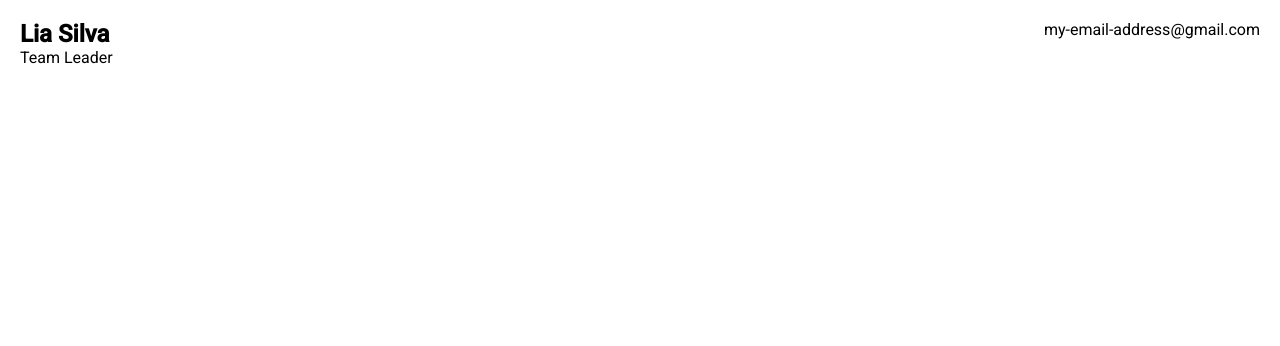
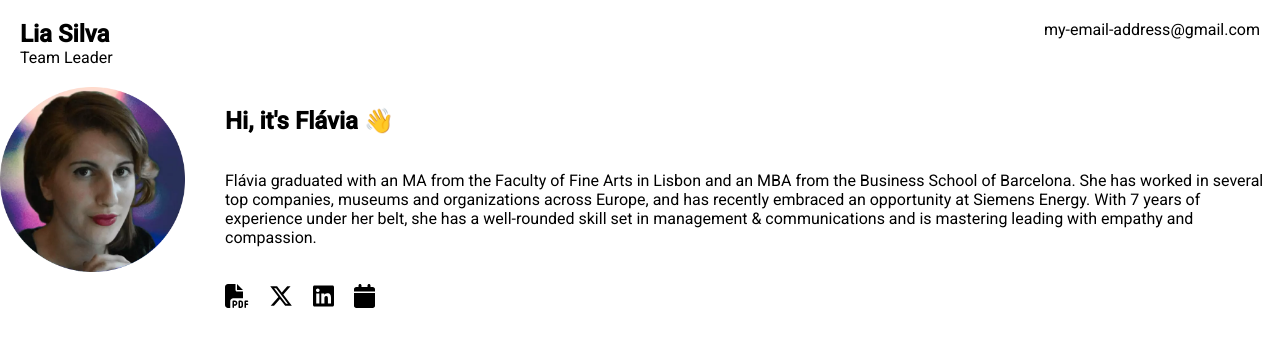
Before and after one commit to Jerome-Baille/lia-portfolio, an Angular app: page / in a window 1280 px wide. Shown: the top 346 px of the page. Built offline with nearby package versions, Linux system fonts and the light colour scheme.

Commit message:
Add AboutComponent with template, styles, and routing

```diff
--- /dev/null
+++ b/src/app/about/about.component.html
@@ -0,0 +1,29 @@
+<section class="about-container">
+    <div class="img-container">
+        <img src="profile-picture.webp" alt="">
+    </div>
+    <div class="about-text">
+        <h1>Hi, it's Flávia 👋</h1>
+        <p>
+            Flávia graduated with an MA from the Faculty of Fine Arts in Lisbon and an MBA from the Business School of
+            Barcelona. She has worked in several top companies, museums and organizations across Europe, and has
+            recently embraced an opportunity at Siemens Energy. With 7 years of experience under her belt, she has a
+            well-rounded skill set in management & communications and is mastering leading with empathy and compassion.
+        </p>
+
+        <div class="about-actions">
+            <a href="URL_FOR_PDF" target="_blank">
+                <fa-icon [icon]="faFilePdf"></fa-icon>
+            </a>
+            <a href="URL_FOR_TWITTER" target="_blank">
+                <fa-icon [icon]="faXTwitter"></fa-icon>
+            </a>
+            <a href="URL_FOR_LINKEDIN" target="_blank">
+                <fa-icon [icon]="faLinkedin"></fa-icon>
+            </a>
+            <a href="URL_FOR_CALENDAR" target="_blank">
+                <fa-icon [icon]="faCalendar"></fa-icon>
+            </a>
+        </div>
+    </div>
+</section>
--- /dev/null
+++ b/src/app/about/about.component.scss
@@ -0,0 +1,35 @@
+.about-container {
+    display: grid;
+    grid-template-columns: 185px 1fr;
+    gap: 40px;
+}
+
+.img-container {
+    width: 185px;
+    height: 185px;
+    display: flex;
+    justify-content: center;
+    align-items: center;
+
+    img {
+        width: 100%;
+        height: 100%;
+        object-fit: cover;
+    }
+}
+
+.about-text {
+    display: flex;
+    flex-direction: column;
+}
+
+.about-actions {
+    display: flex;
+    align-items: center;
+    gap: 20px;
+    margin-top: 20px;
+
+    a {
+        font-size: 1.5rem;
+    }
+}
--- /dev/null
+++ b/src/app/about/about.component.ts
@@ -0,0 +1,21 @@
+import { Component } from '@angular/core';
+import { FaIconComponent } from "@fortawesome/angular-fontawesome";
+import { faCalendar, faFilePdf } from "@fortawesome/free-solid-svg-icons";
+import { faLinkedin, faXTwitter } from "@fortawesome/free-brands-svg-icons";
+
+@Component({
+  selector: 'app-about',
+  standalone: true,
+  imports: [
+    FaIconComponent
+  ],
+  templateUrl: './about.component.html',
+  styleUrl: './about.component.scss'
+})
+export class AboutComponent {
+  faFilePdf = faFilePdf;
+  faXTwitter = faXTwitter;
+  faLinkedin = faLinkedin;
+  faCalendar = faCalendar;
+
+}
--- a/src/app/app.routes.ts
+++ b/src/app/app.routes.ts
@@ -1,3 +1,6 @@
 import { Routes } from '@angular/router';
+import { AboutComponent } from './about/about.component';
 
-export const routes: Routes = [];
+export const routes: Routes = [
+    { path: '', component: AboutComponent },
+];
--- a/src/styles.scss
+++ b/src/styles.scss
@@ -38,3 +38,5 @@ $Lia-Portfolio-theme: mat.define-theme((
 
 html, body { height: 100%; }
 body { margin: 0; font-family: Roboto, "Helvetica Neue", sans-serif; }
+
+a { color: inherit; text-decoration: none; }
```
Also changed, not shown: public/profile-picture.webp (added), 1 other file (tests, documents, lock files or other folders).
